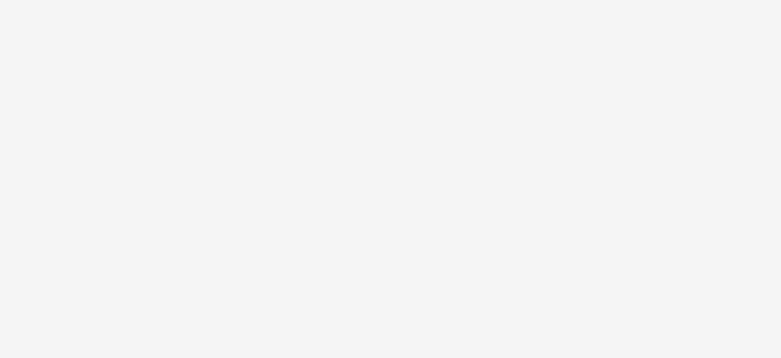
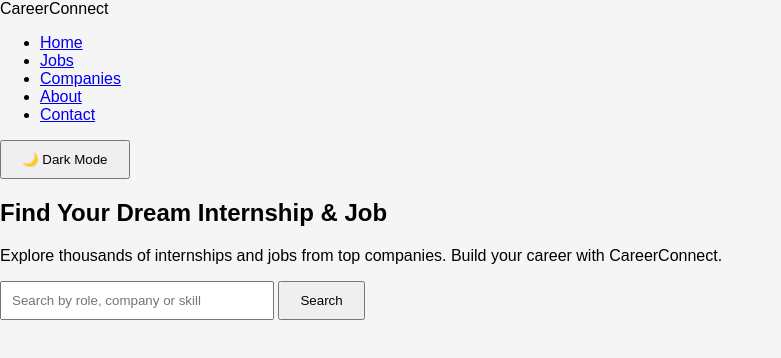
Before and after one commit to janhviambulkar/decodelabs_tasks, a website: page Week1/index.html in a window 1280 px wide. Shown: the whole page, without its empty margins (0-781 px from the left). Drawn offline with Linux system fonts and the light colour scheme.

Commit message:
Update index.html

```diff
--- a/Week1/index.html
+++ b/Week1/index.html
@@ -16,7 +16,51 @@
 </head>
 
 <body>
+<body>
 
+    <!-- Navigation -->
+    <nav class="navbar">
+        <div class="logo">CareerConnect</div>
+
+        <ul class="nav-links">
+            <li><a href="#">Home</a></li>
+            <li><a href="#jobs">Jobs</a></li>
+            <li><a href="#companies">Companies</a></li>
+            <li><a href="#about">About</a></li>
+            <li><a href="#contact">Contact</a></li>
+        </ul>
+
+        <button id="themeBtn">🌙 Dark Mode</button>
+    </nav>
+
+    <!-- Hero Section -->
+    <section class="hero">
+
+        <div class="hero-content">
+
+            <h1>Find Your Dream Internship & Job</h1>
+
+            <p>
+                Explore thousands of internships and jobs from top companies.
+                Build your career with CareerConnect.
+            </p>
+
+            <div class="search-box">
+
+                <input
+                    type="text"
+                    id="searchInput"
+                    placeholder="Search by role, company or skill">
+
+                <button onclick="searchJob()">Search</button>
+
+            </div>
+
+        </div>
+
+    </section>
+
+</body>
 </body>
 
 <script src="script.js"></script>
```
